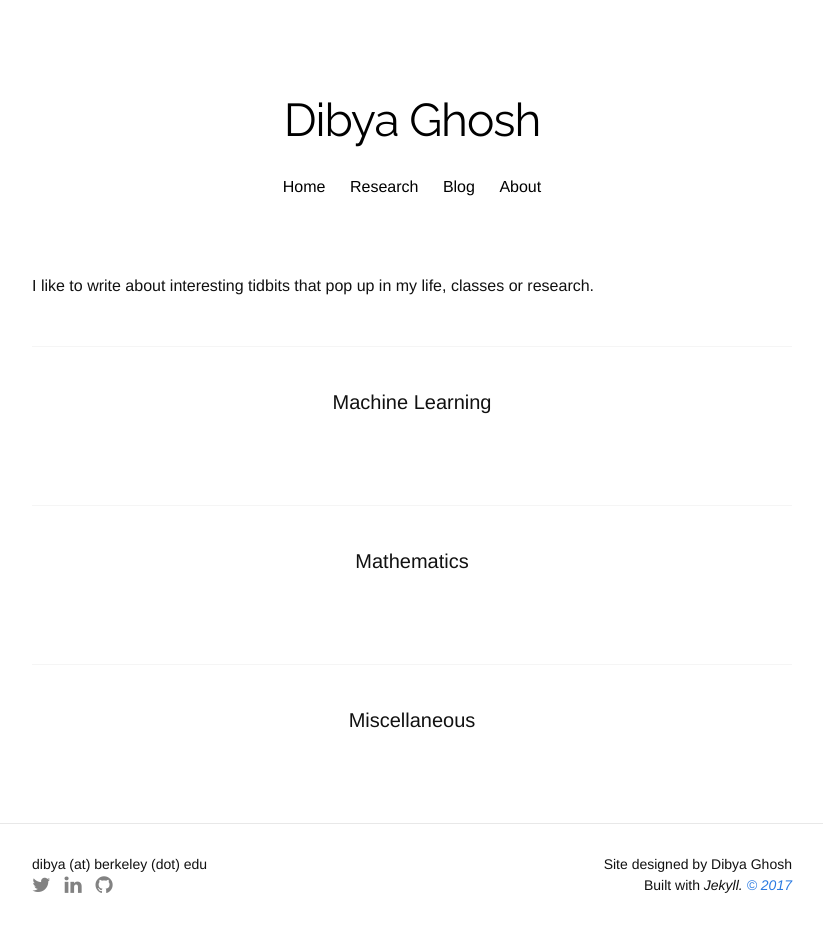
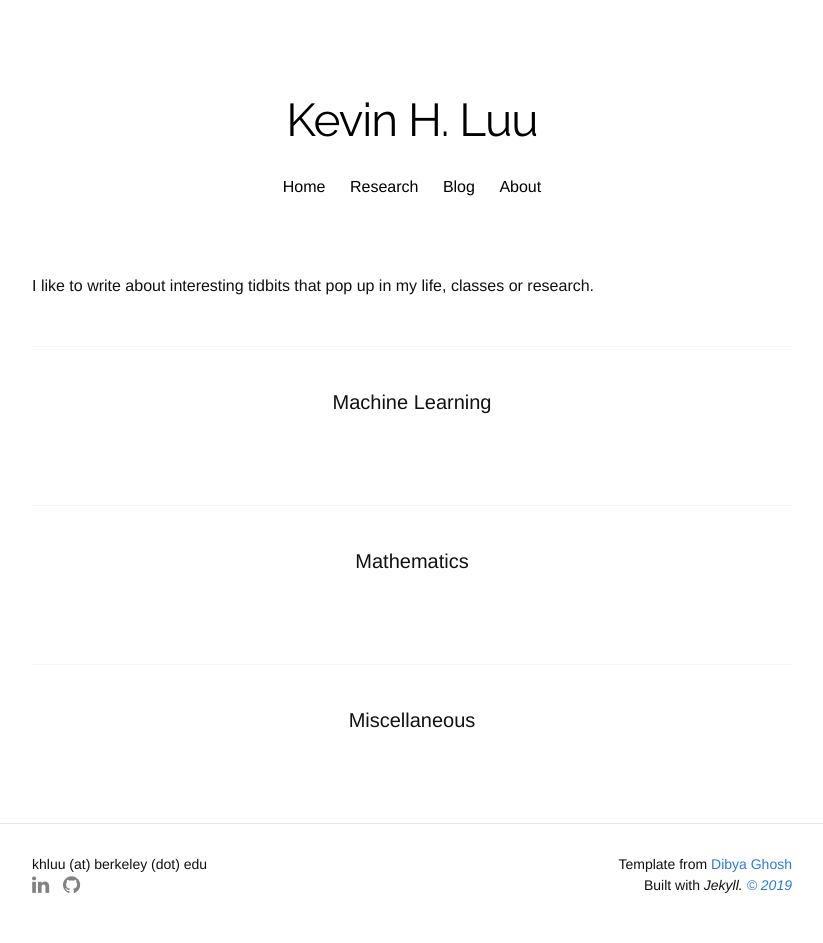
Before and after one commit to khluu/khluu.github.io, a Jekyll site: the page built from blog.html, in a window 1280 px wide. Shown: the whole page, without its empty margins (228-1051 px from the left). Built offline with Jekyll 4.4.1, drawn with Linux system fonts in a browser that asks for light colours; nearby versions of some CDN libraries; some web fonts are replaced.

Commit message:
update layout

```diff
--- a/_layouts/layout.html
+++ b/_layouts/layout.html
@@ -28,8 +28,7 @@
                 <div class="menu-toggle"><button class="toggle-button"><i class="icon fa fa-bars"></i></button></div>
               <!-- <div class="icon-wrapper left"><a href="/blog"><i class="fa fa-rss"></i></a></div> -->
 
-                <div class="site-title"><a href="/">Dibya Ghosh</a></div>
-                <!-- <div class="icon-wrapper right"> <a href="http://labs.dibya.xyz"><i class="icon fa fa-flask"></i></a> </div> -->
+                <div class="site-title"><a href="/">Kevin H. Luu</a></div>
 
               </div>
               <div class="desktop-menu">
@@ -57,15 +56,12 @@
       <div class="force six columns">
         <ul class="contact-list">
           <!-- <li>Dibya Ghosh</li> -->
-          <li>dibya (at) berkeley (dot) edu</li>
+          <li>khluu (at) berkeley (dot) edu</li>
           <li class="social-links">
-            <a href="https://twitter.com/its_dibya" target="_blank">
-              <i class="fa fa-twitter"></i>
-          </a>
-            <a href="https://www.linkedin.com/in/dibyaghosh" target="_blank">
+            <a href="https://www.linkedin.com/in/khluu" target="_blank">
                 <i class="fa fa-linkedin"></i>
             </a>
-            <a href="https://github.com/dibyaghosh/" target="_blank">
+            <a href="https://github.com/khluu/" target="_blank">
                 <i class="fa fa-github"></i>
             </a>
           </li>
@@ -73,10 +69,9 @@
       </div>
       <div class="force six columns">
         <p class="site-description">
-            Site designed by Dibya Ghosh<br/>
-            <!-- Modified from <a href='https://olivierpieters.be/'>Olivier Pieters</a> and <a href='https://distill.pub/'>Distill</a>. <br /> -->
+        Template from <a href="http://dibyaghosh.com">Dibya Ghosh</a><br/>
             Built with <i> Jekyll.
-            <a rel="license" href="/about/#license">©&nbsp;2017</a>
+            <a rel="license" href="/about/#license">©&nbsp;2019</a>
         </p>
       </div>
     </div>
```
Also changed, not shown: 1 other file.
